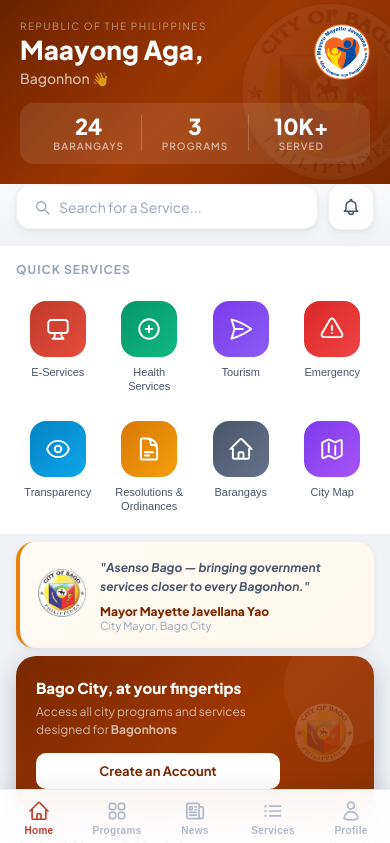
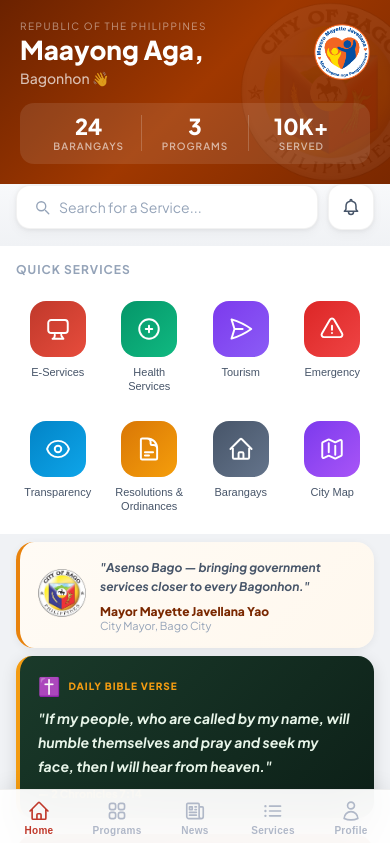
Before and after one commit to ICTcmd/asenso-bago, a website: page index.html in a window 390 px wide. Both pictures are taken after a click on the button "Get Started". Shown: the top 843 px of the page. Drawn offline with Linux system fonts and the light colour scheme; files whose address does not match are found by name.

Commit message:
Fix: search bar safe-area on iPhone, add daily Bible verse to dashboard

```diff
--- a/index.html
+++ b/index.html
@@ -331,9 +331,18 @@
         </div>
       </div>
 
+      <!-- ── DAILY BIBLE VERSE ── -->
+      <div id="bible-verse-card" style="margin:0 16px 16px;background:linear-gradient(135deg,#1a3a2a,#0d2018);border-radius:16px;padding:18px;border-left:4px solid #f39c12;box-shadow:0 4px 16px rgba(0,0,0,.12);">
+        <div style="display:flex;align-items:center;gap:8px;margin-bottom:10px;">
+          <span style="font-size:18px;">✝️</span>
+          <span style="font-size:10px;font-weight:800;color:#f39c12;text-transform:uppercase;letter-spacing:1px;">Daily Bible Verse</span>
+        </div>
+        <p id="bv-text" style="font-size:14px;font-style:italic;color:#e8f5e9;line-height:1.7;margin-bottom:8px;"></p>
+        <p id="bv-ref" style="font-size:11px;font-weight:800;color:#f39c12;"></p>
+      </div>
+
       <!-- ── CTA BANNER ── -->
-      <div class="cta-banner">
-        <div class="cta-content">
+      <div class="cta-banner">        <div class="cta-content">
           <h3>Bago City, at your fingertips</h3>
           <p>Access all city programs and services designed for <strong>Bagonhons</strong></p>
           <button class="cta-btn">Create an Account</button>
@@ -1523,6 +1532,47 @@
     });
   }
 
+  // ─── Daily Bible Verse ──────────────────────────────────────────────────────
+  const VERSES = [
+    { text: '"For I know the plans I have for you," declares the Lord, "plans to prosper you and not to harm you, plans to give you hope and a future."', ref: 'Jeremiah 29:11' },
+    { text: '"I can do all things through Christ who strengthens me."', ref: 'Philippians 4:13' },
+    { text: '"The Lord is my shepherd; I shall not want."', ref: 'Psalm 23:1' },
+    { text: '"Trust in the Lord with all your heart and lean not on your own understanding; in all your ways submit to him, and he will make your paths straight."', ref: 'Proverbs 3:5-6' },
+    { text: '"For God so loved the world that he gave his one and only Son, that whoever believes in him shall not perish but have eternal life."', ref: 'John 3:16' },
+    { text: '"Be strong and courageous. Do not be afraid; do not be discouraged, for the Lord your God will be with you wherever you go."', ref: 'Joshua 1:9' },
+    { text: '"Love the Lord your God with all your heart and with all your soul and with all your mind. This is the first and greatest commandment."', ref: 'Matthew 22:37-38' },
+    { text: '"And we know that in all things God works for the good of those who love him, who have been called according to his purpose."', ref: 'Romans 8:28' },
+    { text: '"Do not be anxious about anything, but in every situation, by prayer and petition, with thanksgiving, present your requests to God."', ref: 'Philippians 4:6' },
+    { text: '"The Lord bless you and keep you; the Lord make his face shine on you and be gracious to you."', ref: 'Numbers 6:24-25' },
+    { text: '"Come to me, all you who are weary and burdened, and I will give you rest."', ref: 'Matthew 11:28' },
+    { text: '"He heals the brokenhearted and binds up their wounds."', ref: 'Psalm 147:3' },
+    { text: '"Give thanks to the Lord, for he is good; his love endures forever."', ref: 'Psalm 107:1' },
+    { text: '"The name of the Lord is a fortified tower; the righteous run to it and are safe."', ref: 'Proverbs 18:10' },
+    { text: '"Blessed are the poor in spirit, for theirs is the kingdom of heaven."', ref: 'Matthew 5:3' },
+    { text: '"The Lord is my light and my salvation — whom shall I fear? The Lord is the stronghold of my life — of whom shall I be afraid?"', ref: 'Psalm 27:1' },
+    { text: '"Seek first his kingdom and his righteousness, and all these things will be given to you as well."', ref: 'Matthew 6:33' },
+    { text: '"Even youths grow tired and weary, and young men stumble and fall; but those who hope in the Lord will renew their strength."', ref: 'Isaiah 40:30-31' },
+    { text: '"Love is patient, love is kind. It does not envy, it does not boast, it is not proud."', ref: '1 Corinthians 13:4' },
+    { text: '"The steadfast love of the Lord never ceases; his mercies never come to an end; they are new every morning."', ref: 'Lamentations 3:22-23' },
+    { text: '"With man this is impossible, but with God all things are possible."', ref: 'Matthew 19:26' },
+    { text: '"Let your light shine before others, that they may see your good deeds and glorify your Father in heaven."', ref: 'Matthew 5:16' },
+    { text: '"For where two or three gather in my name, there am I with them."', ref: 'Matthew 18:20' },
+    { text: '"The Lord your God is with you, the Mighty Warrior who saves. He will take great delight in you."', ref: 'Zephaniah 3:17' },
+    { text: '"Cast all your anxiety on him because he cares for you."', ref: '1 Peter 5:7' },
+    { text: '"Delight yourself in the Lord, and he will give you the desires of your heart."', ref: 'Psalm 37:4' },
+    { text: '"If my people, who are called by my name, will humble themselves and pray and seek my face, then I will hear from heaven."', ref: '2 Chronicles 7:14' },
+    { text: '"The fear of the Lord is the beginning of wisdom, and knowledge of the Holy One is understanding."', ref: 'Proverbs 9:10' },
+    { text: '"I am the way and the truth and the life. No one comes to the Father except through me."', ref: 'John 14:6' },
+    { text: '"Not by might nor by power, but by my Spirit, says the Lord Almighty."', ref: 'Zechariah 4:6' },
+    { text: '"Jesus said, I am the resurrection and the life. The one who believes in me will live, even though they die."', ref: 'John 11:25' },
+  ];
+  const dayIndex = Math.floor(Date.now() / 86400000) % VERSES.length;
+  const verse = VERSES[dayIndex];
+  const bvText = document.getElementById('bv-text');
+  const bvRef  = document.getElementById('bv-ref');
+  if (bvText) bvText.textContent = verse.text;
+  if (bvRef)  bvRef.textContent  = '— ' + verse.ref;
+
   // ─── Greeting based on time of day ─────────────────────────────────────────
   function updateGreeting() {
     const hour = new Date().getHours();
```
Also changed, not shown: map.html (+3 -3 lines).
